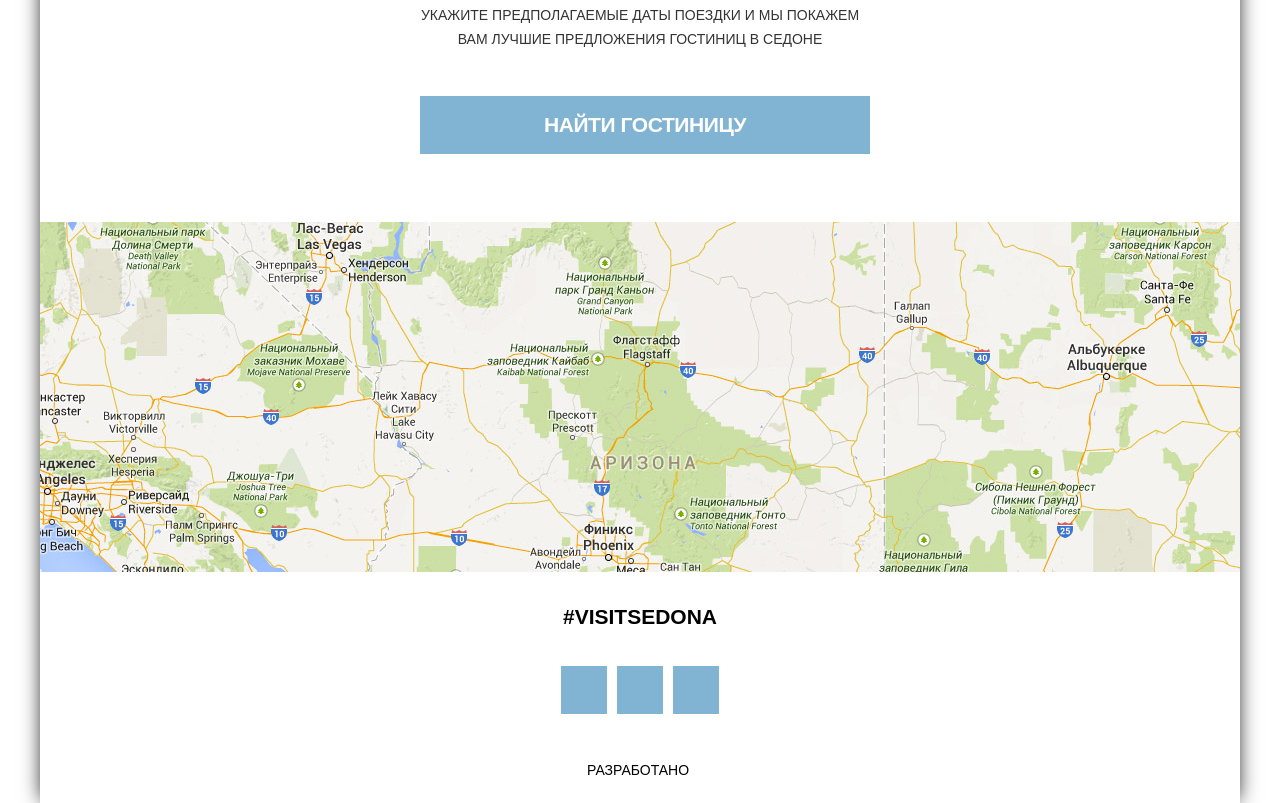
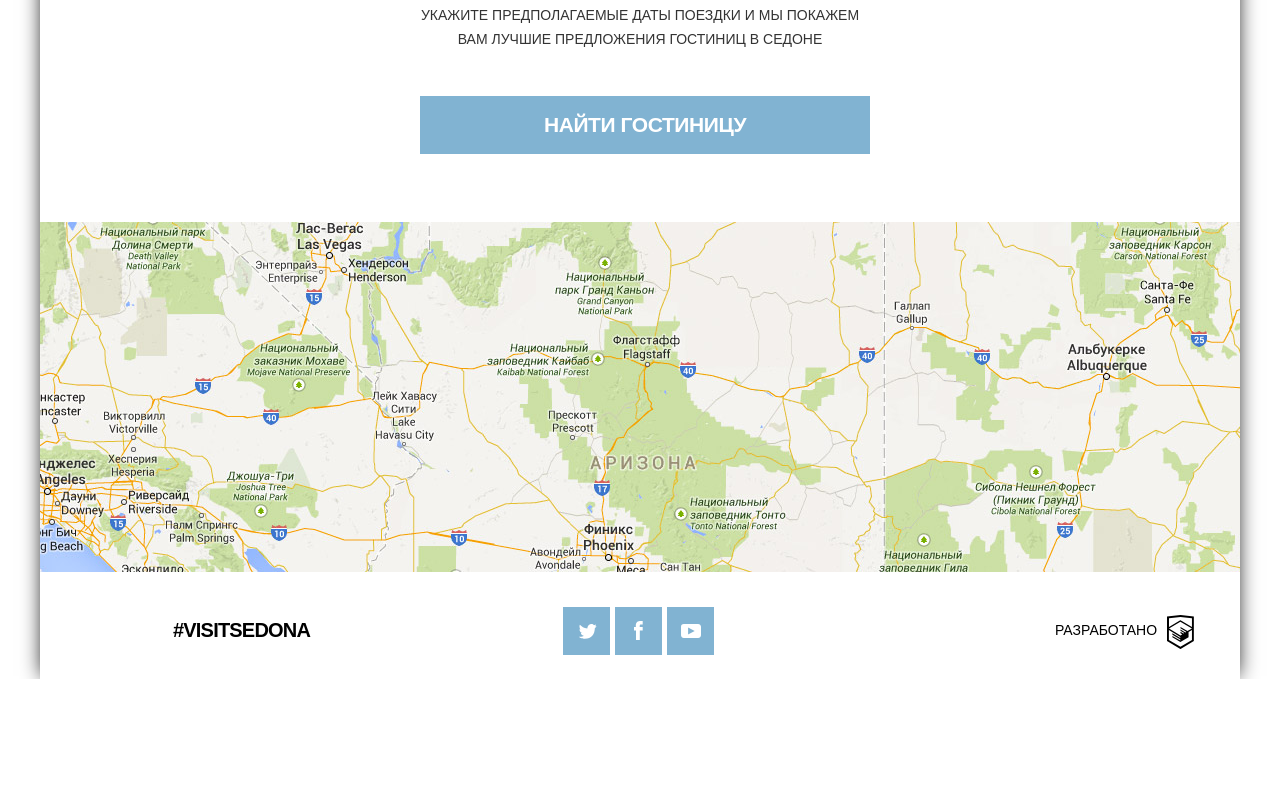
Before and after one commit to AlexanderLogosh/Sedona, a website: page index.html in a window 1280 px wide. Shown: the part 1988-2791 px from the top of the page. After the commit the page ends 2667 px from the top, so only its background shows below. Drawn offline with nearby package versions, Linux system fonts and the light colour scheme.

Commit message:
Finished up the footer and home page. Still have minor changes

```diff
--- a/index.html
+++ b/index.html
@@ -105,13 +105,31 @@
 	<footer class="page-footer">
 		<b class="page-footer__teg">#VISITSEDONA</b>
 		<div class="social-btns">
-			<a class="social-btns__item social-btns__item--twiter" href="#" >Twiter</a>
-			<a class="social-btns__item social-btns__item--facebook" href="#" >Facebook</a>
-			<a class="social-btns__item social-btns__item--youtube" href="#" >Youtube</a>
+			<a class="social-btns__item social-btns__item--twiter" href="#" >
+				<svg version="1" xmlns="http://www.w3.org/2000/svg" width="17.5" height="14.7" viewBox="0 0 17.5 14.663">
+	    		<path fill-rule="evenodd" clip-rule="evenodd" d="M11.3.2c1.7-.5 3 .2 3.7 1.1l2-.7c0 .9-.5 1.5-.8 1.7.7.2 1.3-.4 1.3-.4-.2 1-1 1.7-1.6 2-.3 6.5-3.3 10.9-10.4 10.8H5c-.4 0-4.2-.5-5-1.9 2.3.2 4-.4 4.8-1.1-1-.3-2.7-.5-3-3C2 9 2.3 9 3 9 1.8 8.1.4 7.4.5 5.2a2 2 0 0 0 1.3.5c-.7-.3-2-3.3-.9-4.9 1.9 1.9 3.9 3.6 7.4 3.7.2-2.2 1.2-3.7 3-4.3z"/>
+	    	</svg>
+				Twiter
+			</a>
+			<a class="social-btns__item social-btns__item--facebook" href="#" >
+				<svg version="1" xmlns="http://www.w3.org/2000/svg" width="8.7" height="18.9" viewBox="0 0 8.672 18.944">
+		    	<path d="M6.3 3.4h2.4V0H5.8C2.7.2 1.5 2.4 1.9 6.1H0v3.5h2V19h3.8V9.6h2.9V6.1h-3c0-1 0-2.4.6-2.7z"/>
+		    </svg>
+				Facebook
+			</a>
+			<a class="social-btns__item social-btns__item--youtube" href="#" >
+				<svg version="1" xmlns="http://www.w3.org/2000/svg" width="20" height="14" viewBox="0 0 19.979 14.015">
+   			  <path d="M17.1 0H2.8A2.8 2.8 0 0 0 0 2.8v8.4C0 12.7 1.3 14 2.8 14h14.3c1.6 0 2.9-1.3 2.9-2.8V2.8C20 1.3 18.7 0 17 0zm-10 10.4V3.6L13.7 7 7 10.4z"/>
+				</svg>
+				Youtube
+			</a>
 		</div>
 		<div class="page-footer__coopyright">
-			<span>Разработано</span>
-			<img src="" alt="">
+			<span>Разработано
+				<svg xmlns="http://www.w3.org/2000/svg" width="26.9" height="34.1" viewBox="0 0 26.943 34.09">
+    			<path d="M13.6 0h-.1L0 1.4v24.7l13.5 8 13.4-8V1.4L13.6 0zM25 12.1L13.5 5.3h-.2L2 12.1v-9L13.5 2 25 3.1v9zM13.4 6.8L25 13.5l-4.5 2.6-7-4.2v1.4l5.8 3.5-.8.6-5-3v1.4l3.8 2.3-.8.5-3-1.8v1.4l1.8 1-1.8 1.2L2 13.6l11.4-6.8zM1.9 15L13.3 22v1l-7.9-4.7v1.4l8 4.8v1.1l-8-4.7v1.4l8 4.8 8.2-4.8V17l3.4-2v10l-11.5 6.9-11.6-7v-9.8z"/>
+				</svg>
+			</span>
 		</div>
 	</footer>
 </body>
--- a/sass/blocks/main-nav.scss
+++ b/sass/blocks/main-nav.scss
@@ -25,7 +25,7 @@
 	}
 
 	@media (min-width: 1200px) {
-		left: 482px;
+		left: 505px;
 		width: 188px;
 		height: 96px;
 		background-image: url(../img/logo-sedona-desktop.svg);
--- a/sass/blocks/page-footer.scss
+++ b/sass/blocks/page-footer.scss
@@ -1,16 +1,66 @@
 .page-footer {
-	padding-top: 32px;
+	padding-top: 35px;
 	text-align: center;
+	font-size: 0;
+
+	@include clearfix();
 }
 
 .page-footer__teg {
 	display: inline-block;
-	margin-bottom: 22px;
-	@include fonts-rules(21px, 26px, black, bold);
+	margin-bottom: 36px;
+	letter-spacing: -0.04em;
+	@include fonts-rules(20px, 26px, black, bold);
 }
 
 .page-footer__coopyright {
+	position: relative;
+	display: inline-block;
 	padding-top: 43px;
 	padding-bottom: 20px;
-	@include fonts-rules(14px, 26px, black);
+	padding-right: 35px;
+	width: 140px;
+	@include fonts-rules(14px, 26px, black, 400);
+
+	svg {
+		position: absolute;
+		top: 40px;
+		right: 23px;
+	}
 }
+
+@media (min-width: 768px) {
+	.page-footer__teg {
+		float: left;
+		margin-top: 10px;
+		margin-left: 62px;
+		margin-right: 109px;
+	}
+	.social-btns {
+		float: left;
+
+	}
+
+	.page-footer__coopyright {
+		float: right;
+		padding-top: 10px;
+		padding-bottom: 10px;
+		padding-right: 68px;
+
+		svg {
+			position: absolute;
+			top: 8px;
+			right: 50px;
+		}
+	}
+}
+
+@media (min-width: 1200px) {
+	.page-footer__teg {
+		margin-left: 133px;
+		margin-right: 253px;
+	}
+	.page-footer__coopyright {
+		margin-right: -4px;
+	}
+}
--- a/sass/blocks/social-btns.scss
+++ b/sass/blocks/social-btns.scss
@@ -1,13 +1,31 @@
 .social-btns__item {
+	position: relative;
 	display: inline-block;
 	margin: 0;
-	margin-right: 6px;
-	width: 46px;
+	margin-right: 5px;
+	width: 47px;
 	height: 48px;
 	font-size: 0;
 	background: $bg-blue;
+
+	svg {
+		position: absolute;
+		fill: white;
+	}
 }
 
-.social-btns__item--youtube {
+.social-btns__item--twiter svg {
+	left: 16px;
+	top: 17px;
+}
+
+.social-btns__item--facebook svg {
+	left: 19px;
+	top: 14px;
+}
+
+.social-btns__item--youtube svg {
+	left: 14px;
+	top: 17px;
 	margin-right: 0;
 }
```
Also changed, not shown: css/style.css.
